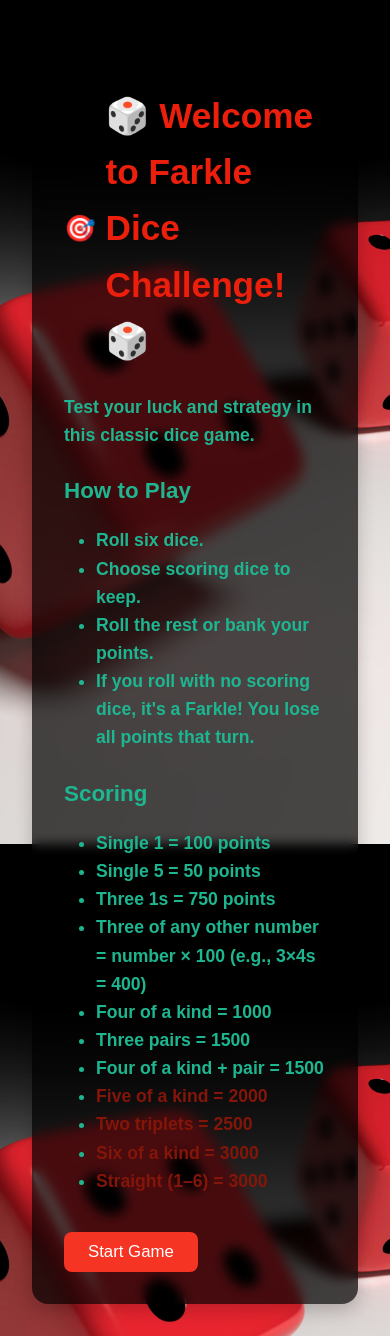
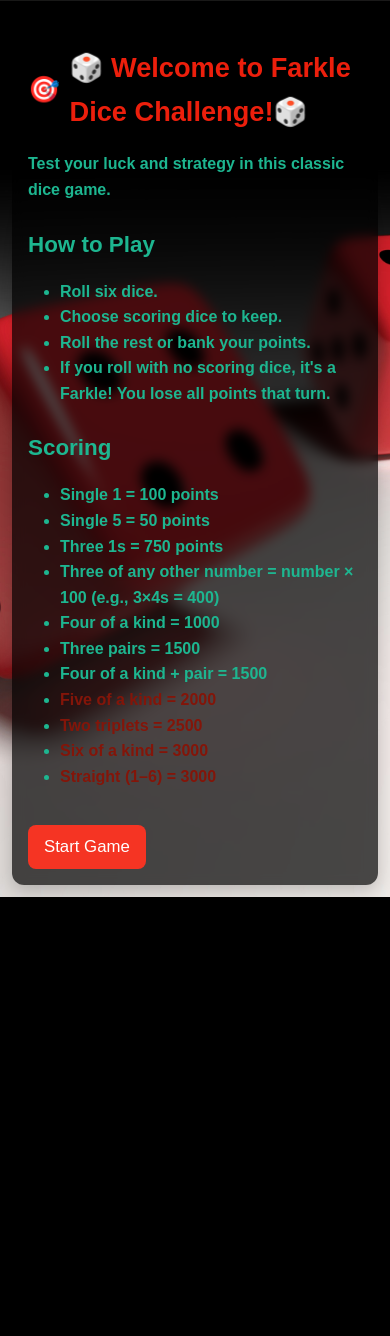
Before and after one commit to realmattimatt/farkle-dice-challenge, a Flask app: page / in a window 390 px wide. After the commit the page ends 897 px from the top, so only its background shows below. Run offline with Flask 3, Linux system fonts and the light colour scheme.

Commit message:
Fixes for cell phone viewing

```diff
--- a/static/styles.css
+++ b/static/styles.css
@@ -197,3 +197,34 @@ em {
     padding: 0.3rem;
     margin: 0.2rem;
 }
+
+* {
+    box-sizing: border-box;
+}
+
+@media (max-width: 600px) {
+    body {
+        padding: 0.75rem;
+        font-size: 1rem;
+        background-attachment: scroll;
+    }
+
+    .container {
+        width: 100%;
+        padding: 1rem;
+        border-radius: 12px;
+    }
+
+    h1 {
+        font-size: 1.7rem;
+    }
+
+    .keep-table th,
+    .keep-table td {
+        padding: 0.35rem;
+    }
+
+    button {
+        padding: 12px 16px;
+    }
+}
--- a/templates/game.html
+++ b/templates/game.html
@@ -5,6 +5,8 @@
     <meta charset="UTF-8">
     <title>Farkle Game</title>
     <link rel="stylesheet" href="{{ url_for('static', filename='styles.css') }}">
+    <meta name="viewport" content="width=device-width, initial-scale=1">
+
 </head>
 <body>
     <div class="container">
```
